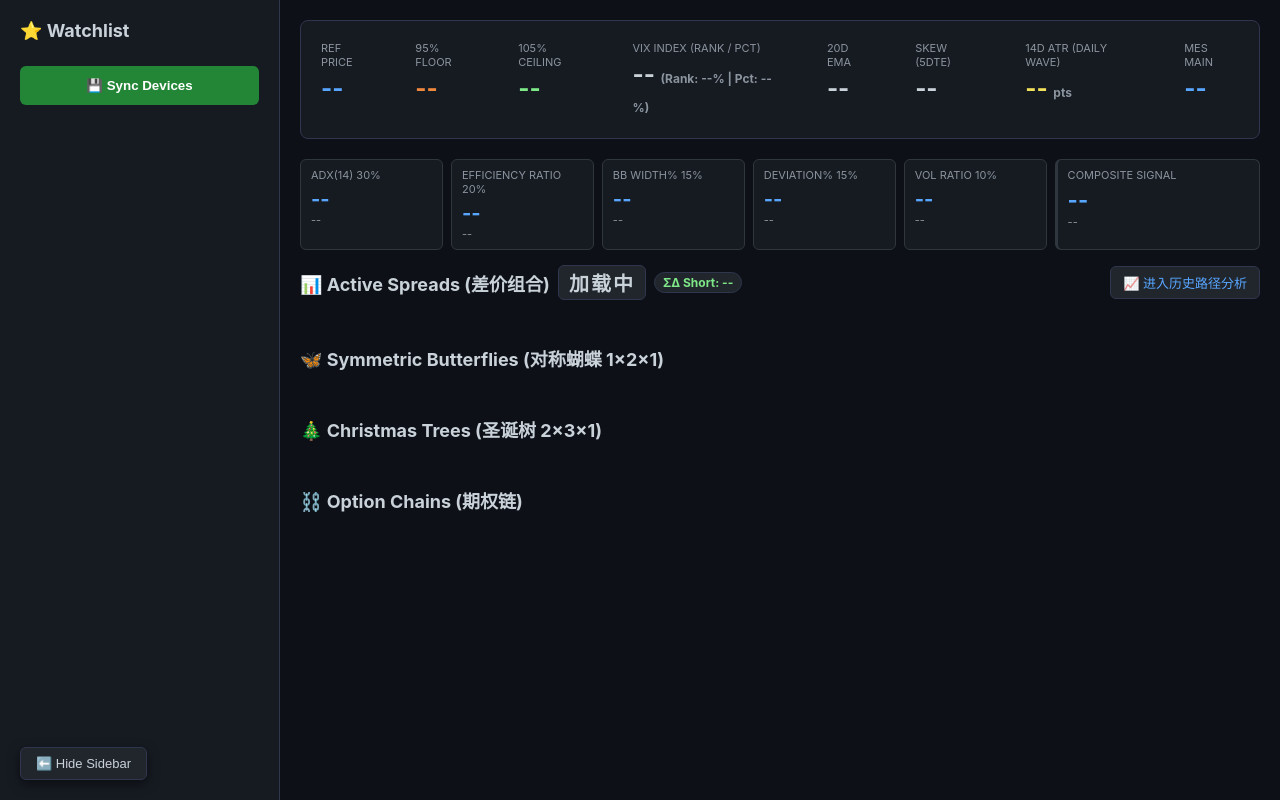
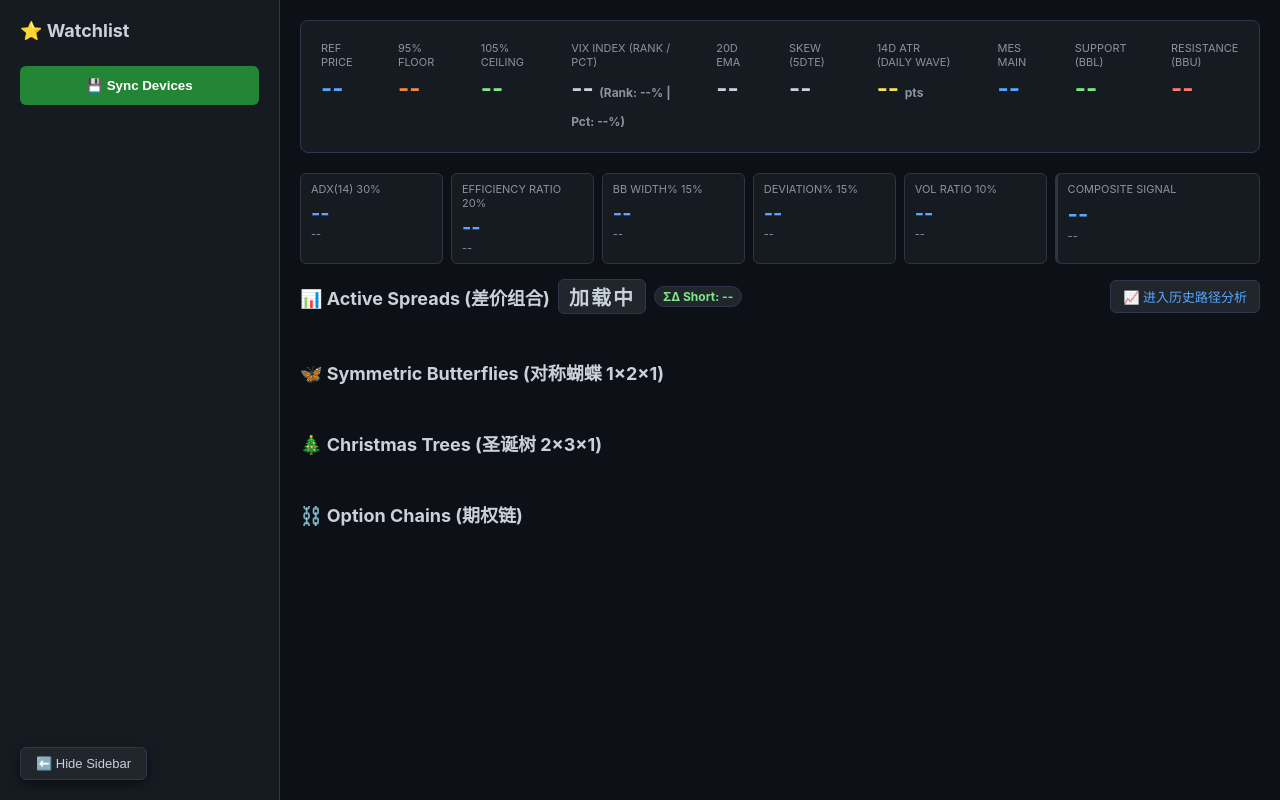
Before and after one commit to binghuodao/xsp, a Flask app: page / in a window 1280 px wide. Run offline with Flask 3, Linux system fonts and the light colour scheme; the visitor is signed in with stand-in values (Sample User, id 1).

Commit message:
BBL/BBU support/resistent

```diff
--- a/app.py
+++ b/app.py
@@ -136,6 +136,8 @@ historical_stats = {
     "bbw": 25.0,
     "dev": 0.0,
     "vr": 1.0,
+    "support": 0.0,
+    "resistance": 0.0,
     "last_updated": 0
 }
 
@@ -353,6 +355,8 @@ def update_historical_data():
                 mid   = bb_df.iloc[:, 1]  # BBM column
                 bbw_val = (upper - lower) / mid * 100
                 historical_stats["bbw"] = float(bbw_val.iloc[-1])
+                historical_stats["support"] = float(lower.iloc[-1])
+                historical_stats["resistance"] = float(upper.iloc[-1])
 
                 # 4. Price Deviation from SMA20(%)
                 sma20 = close.rolling(20).mean()
@@ -596,7 +600,9 @@ def start_moomoo():
                         "er": historical_stats["er"],
                         "bbw": historical_stats["bbw"],
                         "dev": historical_stats["dev"],
-                        "vr": historical_stats["vr"]
+                        "vr": historical_stats["vr"],
+                        "support": historical_stats["support"],
+                        "resistance": historical_stats["resistance"]
                     }
                     if mes_price is not None:
                         latest_data["index"]["mes_price"] = mes_price
@@ -709,7 +715,9 @@ def start_moomoo():
                                 "vix_percentile": historical_stats["vix_percentile"],
                                 "atr_14": historical_stats["atr_14"],
                                 "ema_20": historical_stats["ema_20"],
-                                "skew": historical_stats["skew"]
+                                "skew": historical_stats["skew"],
+                                "support": historical_stats["support"],
+                                "resistance": historical_stats["resistance"]
                             }
                             if mes_price is not None:
                                 latest_data["index"]["mes_price"] = mes_price
--- a/templates/index.html
+++ b/templates/index.html
@@ -429,6 +429,14 @@
             <div class="stat">
                 <span class="label">MES MAIN</span>
                 <span id="p-mes" class="val" style="color:var(--blue)">--</span>
+            </div>
+            <div class="stat">
+                <span class="label">SUPPORT (BBL)</span>
+                <span id="p-support" class="val" style="color:var(--green)">--</span>
+            </div>
+            <div class="stat">
+                <span class="label">RESISTANCE (BBU)</span>
+                <span id="p-resistance" class="val" style="color:var(--red)">--</span>
             </div>
         </div>
 
@@ -636,6 +644,12 @@
                 const changeColor = d.mes_change >= 0 ? 'var(--green)' : 'var(--red)';
                 document.getElementById('p-mes').innerHTML = `${d.mes_price.toFixed(2)} <span style="font-size:14px; color:${changeColor}">${d.mes_change >= 0 ? '+' : ''}${d.mes_change.toFixed(2)} (${d.mes_change_pct >= 0 ? '+' : ''}${d.mes_change_pct.toFixed(2)}%)</span>`;
             }
+            if (d.support !== undefined && d.support > 0) {
+                document.getElementById('p-support').innerText = d.support.toFixed(2);
+            }
+            if (d.resistance !== undefined && d.resistance > 0) {
+                document.getElementById('p-resistance').innerText = d.resistance.toFixed(2);
+            }
             // --- Trend Indicators ---
             if (d.adx !== undefined) {
                 const adxColor = d.adx >= 30 ? 'var(--green)' : d.adx >= 20 ? '#f0883e' : 'var(--red)';
```
